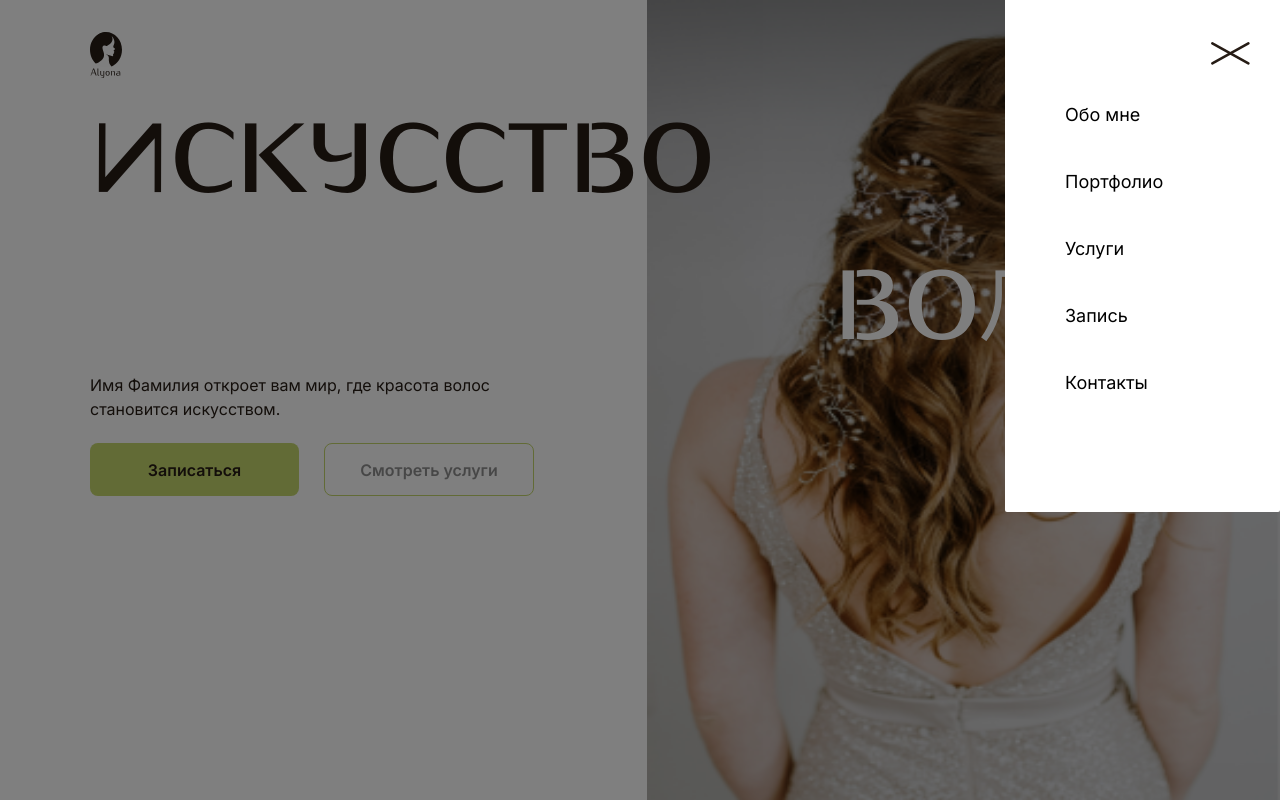
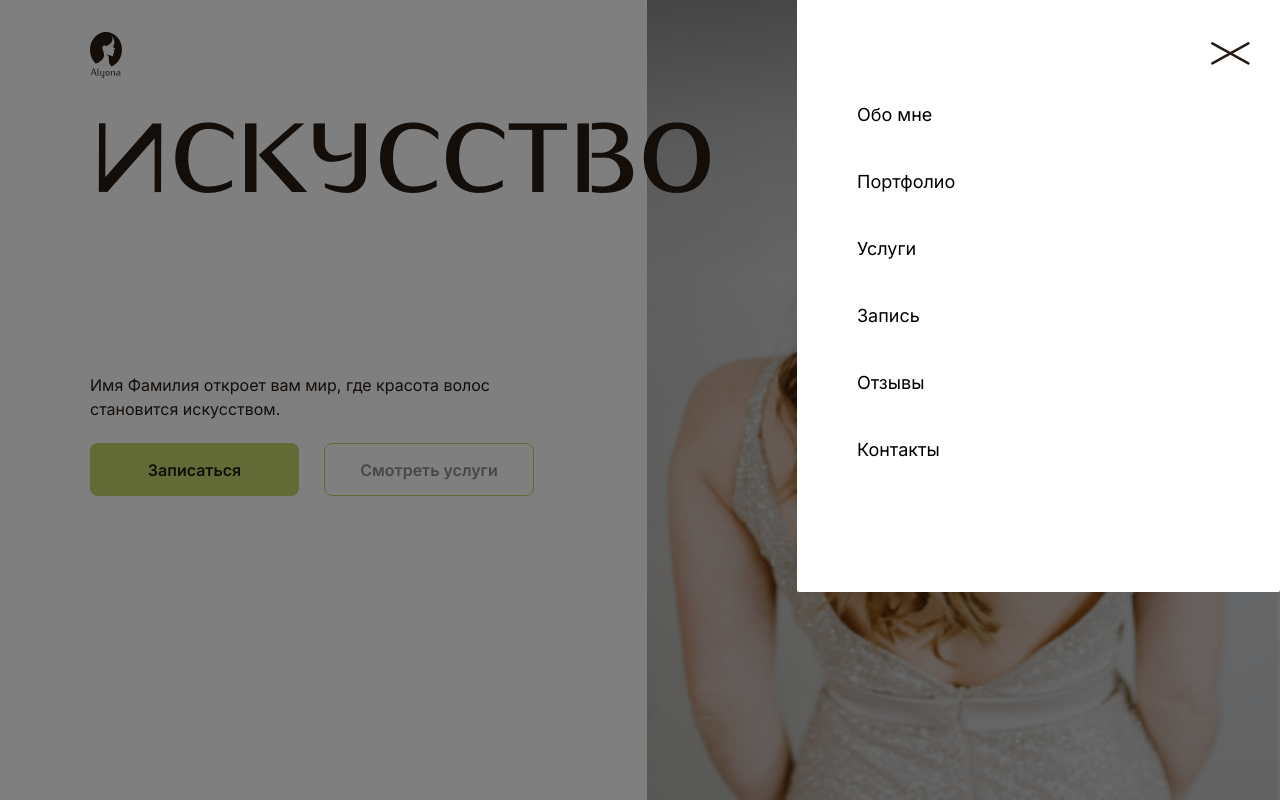
Before and after one commit to ShadowSoul86/visitka, a Next.js app: page / in a window 1280 px wide. Both pictures are taken after a click on the element 1170 px from the left and 55 px from the top of the page. Shown: the top 800 px of the page. Built offline with nearby package versions, Linux system fonts and the light colour scheme.

Commit message:
адаптация бургера

```diff
--- a/components/Header/Menu.tsx
+++ b/components/Header/Menu.tsx
@@ -43,6 +43,9 @@ const Menu = () => {
                 <li>
                   <a href="#registry">Запись</a>
                 </li>
+                <li className="hidden medium:block">
+                  <a href="#reviews">Отзывы</a>
+                </li>
                 <li>
                   <a href="#contacts">Контакты</a>
                 </li>
--- a/styles/globals.scss
+++ b/styles/globals.scss
@@ -44,7 +44,7 @@ body {
   }
 
   .mobile-menu {
-    @apply absolute top-0 right-0 w-[275px] h-[512px] bg-white pt-[41px] pl-[60px]
+    @apply absolute top-0 right-0 bg-white pt-[41px] pl-[60px] w-[275px] h-[512px] medium:w-[368px] medium:h-[582px] pad:w-[483px] pad:h-[592px]
   }
 
   .body-main {
```
